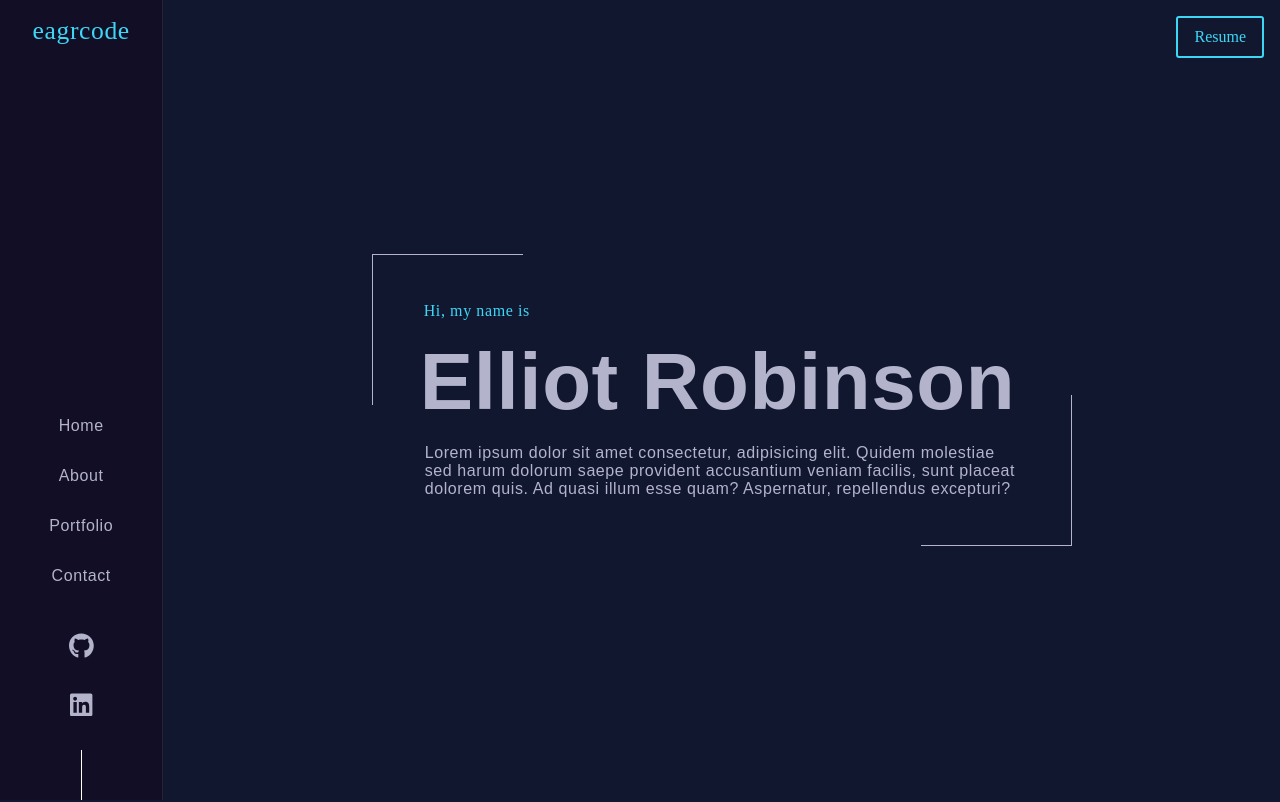
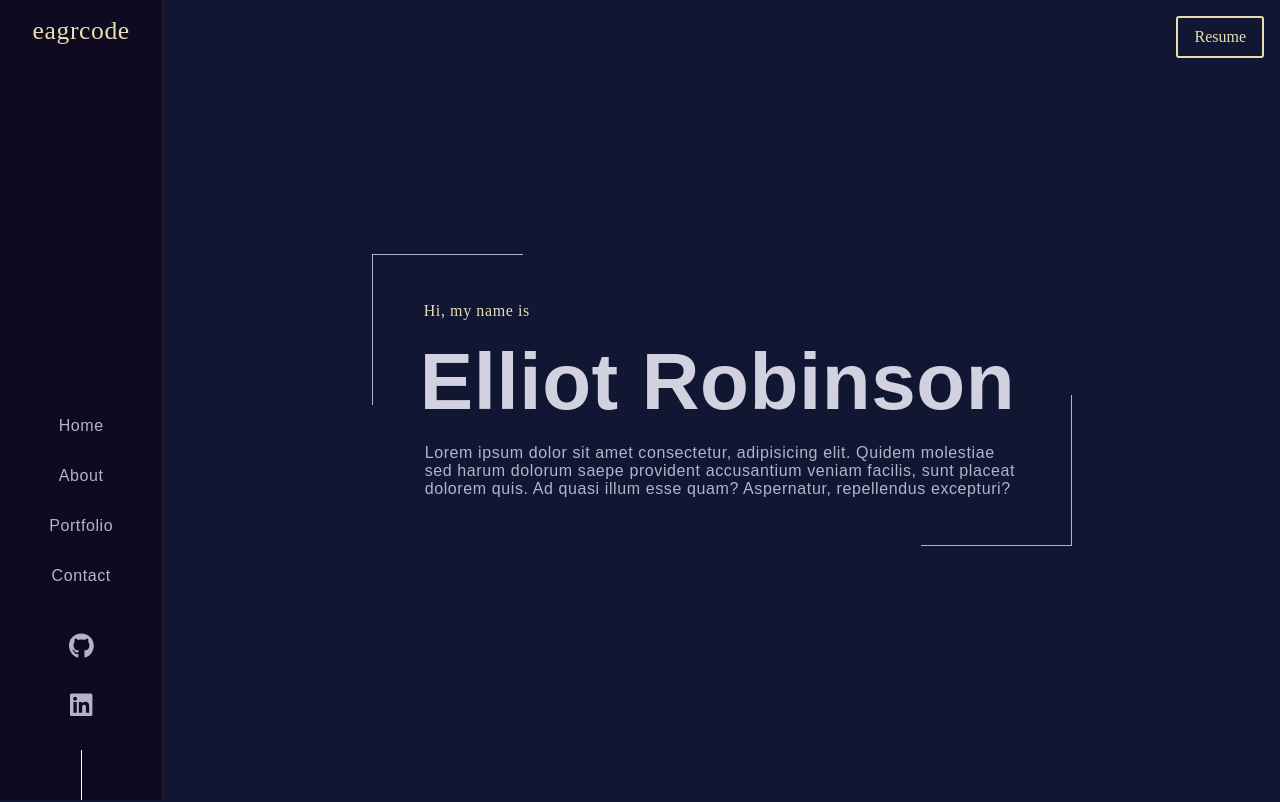
Before and after one commit to eagrcode/eagrcode-dev, a Next.js app: page / in a window 1280 px wide. Shown: the top 802 px of the page. Built offline with nearby package versions, Linux system fonts and the light colour scheme; a web font is replaced by a local one.

Commit message:
update colour theme

```diff
--- a/src/components/Hero/Hero.module.scss
+++ b/src/components/Hero/Hero.module.scss
@@ -43,6 +43,7 @@
 .h1 {
   font-family: sans-serif;
   font-size: 5rem;
+  color: hsl(240, 20%, 85%);
 }
 
 .p {
--- a/src/styles/variables.css
+++ b/src/styles/variables.css
@@ -3,9 +3,11 @@
   --sidebar-width: 163.4px;
 
   /* colors */
-  --accent-color: #3dd6f5;
+  /* --accent-color: hsl(190, 90%, 60%); */
+  /* --accent-color: hsl(300, 95%, 70%); */
+  --accent-color: hsl(50, 50%, 80%);
   /* dark theme */
-  --background-color-dark: #121730;
-  --text-color-dark: hsla(240, 20%, 75%);
-  --nav-background-color-dark: #120e25;
+  --background-color-dark: hsl(230, 50%, 13%);
+  --text-color-dark: hsl(240, 20%, 75%);
+  --nav-background-color-dark: hsl(250, 50%, 8%);
 }
```
